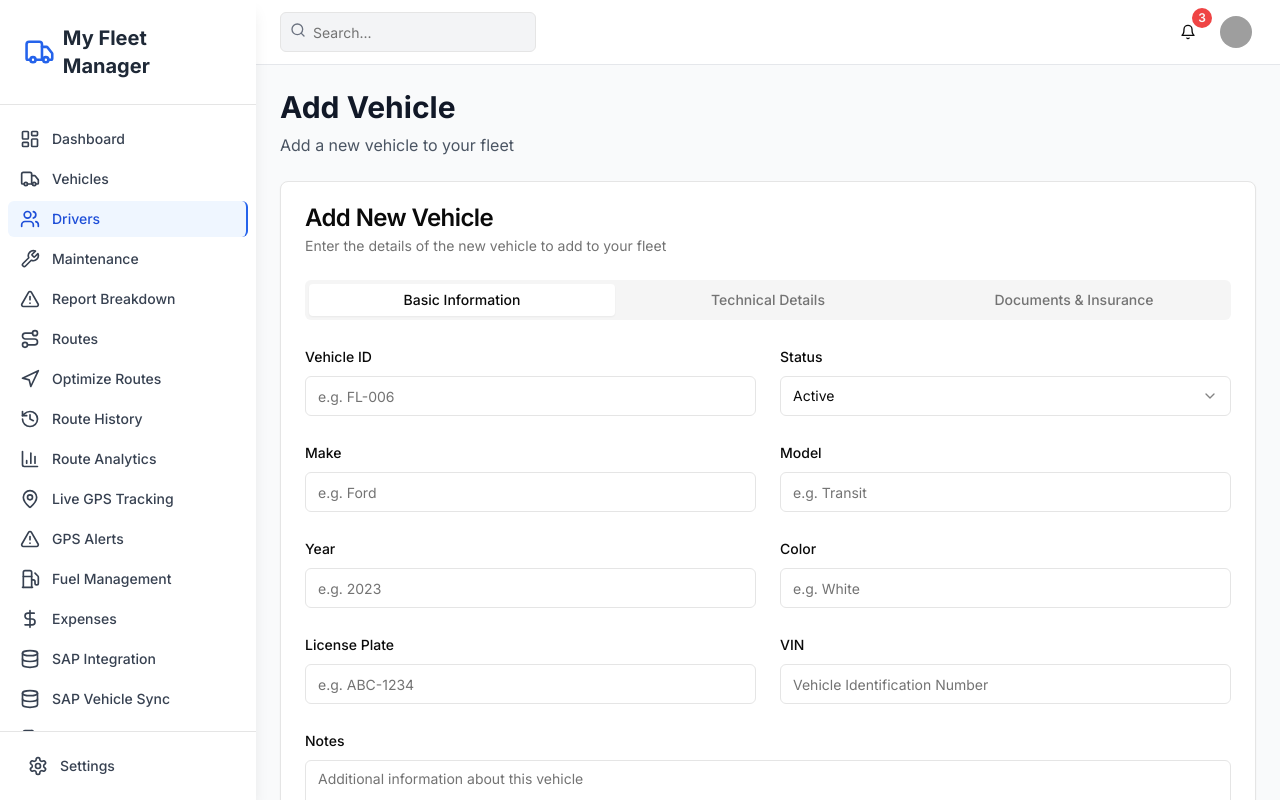
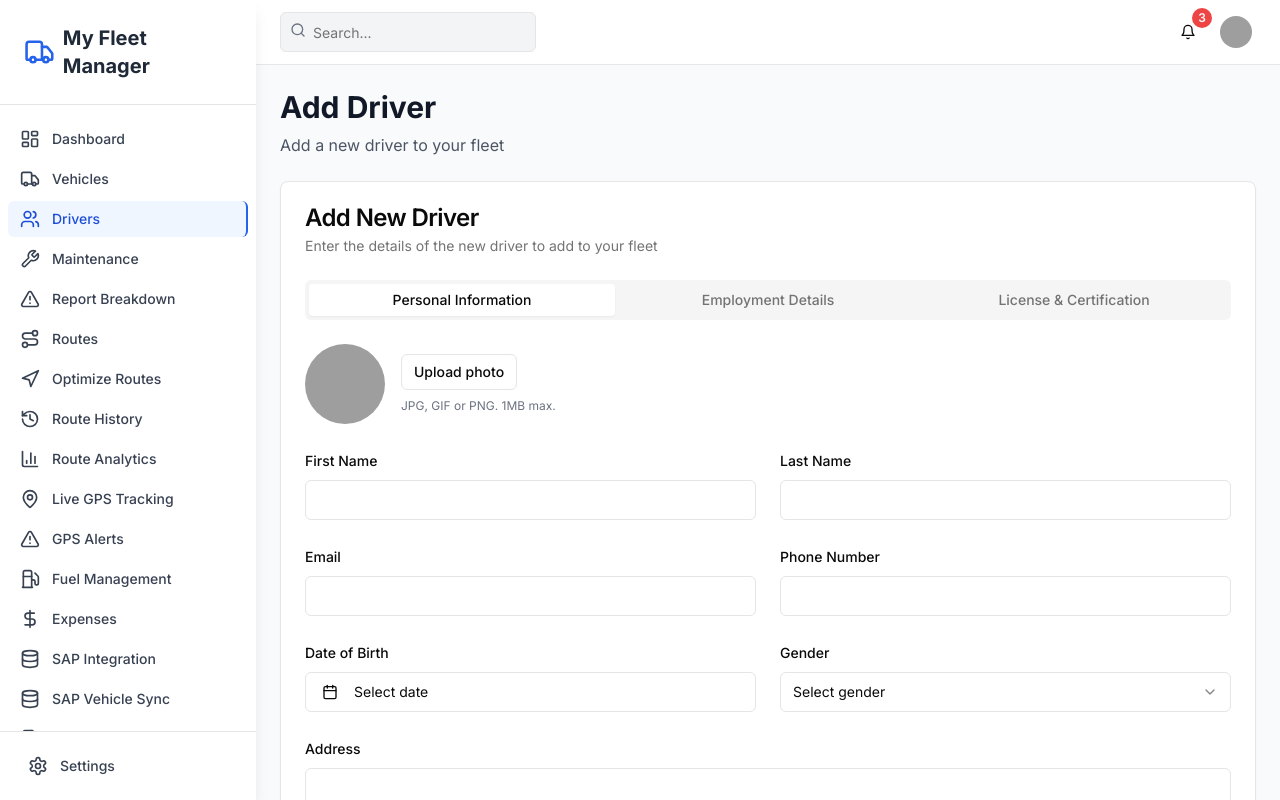
Before and after one commit to ravcal/FMS_v3, a Next.js app: page /drivers/add in a window 1280 px wide. Built offline with nearby package versions, Linux system fonts and the light colour scheme; grey boxes are pictures that could not be loaded.

Commit message:
Update page.tsx

```diff
--- a/app/drivers/add/page.tsx
+++ b/app/drivers/add/page.tsx
@@ -1,48 +1,18 @@
-"use client"; // Make this a Client Component
+import { AddDriverForm } from "@/components/add-driver-form";
+import { MainLayout } from "@/components/main-layout";
 
-import { useState } from "react"; // Import useState for managing state
-import { AddVehicleForm } from "@/components/add-vehicle-form";
-import { Header } from "@/components/header";
-import { Sidebar } from "@/components/sidebar";
-
-export default function AddVehiclePage() {
-  // State to manage if the sidebar is open on mobile
-  const [sidebarOpen, setSidebarOpen] = useState(false);
-
-  // Function to open the sidebar
-  const handleMenuClick = () => {
-    setSidebarOpen(true);
-  };
-
-  // Function to close the sidebar
-  const handleCloseSidebar = () => {
-    setSidebarOpen(false);
-  };
-
+export default function AddDriverPage() {
   return (
-    <div className="flex h-screen bg-gray-50">
-      {/* Pass the required state and handlers to the child components.
-        The problematic 'setActiveTab' prop is removed.
-      */}
-      <Sidebar
-        activeTab="vehicles"
-        isOpen={sidebarOpen}
-        onClose={handleCloseSidebar}
-      />
-      <div className="flex-1 flex flex-col overflow-hidden">
-        <Header onMenuClick={handleMenuClick} />
-        <main className="flex-1 overflow-x-hidden overflow-y-auto bg-gray-50 p-6">
-          <div className="space-y-6">
-            <div>
-              <h2 className="text-3xl font-bold text-gray-900">Add Vehicle</h2>
-              <p className="text-gray-600 mt-2">
-                Add a new vehicle to your fleet
-              </p>
-            </div>
-            <AddVehicleForm />
-          </div>
-        </main>
+    <MainLayout activeTab="drivers">
+      <div className="space-y-6">
+        <div>
+          <h2 className="text-3xl font-bold text-gray-900">Add Driver</h2>
+          <p className="text-gray-600 mt-2">
+            Add a new driver to your fleet
+          </p>
+        </div>
+        <AddDriverForm />
       </div>
-    </div>
+    </MainLayout>
   );
 }
```
